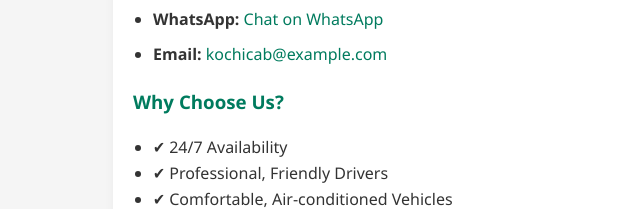
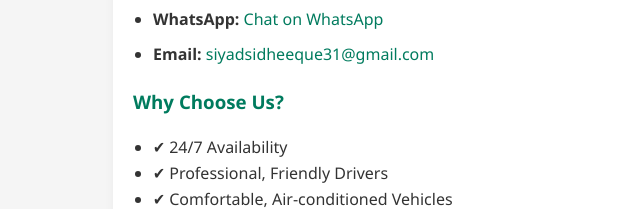
Before and after one commit to Nimmyjose/services, a plain HTML site: page index.html in a window 1280 px wide. Shown: the part 452-661 px from the top of the page, 57-697 px from the left. Drawn offline with Linux system fonts and the light colour scheme.

Commit message:
Update index.html

```diff
--- a/index.html
+++ b/index.html
@@ -91,7 +91,7 @@
         <ul class="contact-list">
             <li><strong>Phone:</strong> +91-7907576433</li>
             <li><strong>WhatsApp:</strong> <a href="https://wa.me/917907576433" target="_blank">Chat on WhatsApp</a></li>
-            <li><strong>Email:</strong> <a href="mailto:siyadsidheeque31@gmail.com">kochicab@example.com</a></li>
+            <li><strong>Email:</strong> <a href="mailto:siyadsidheeque31@gmail.com">siyadsidheeque31@gmail.com</a></li>
         </ul>
     </section>
 
```
